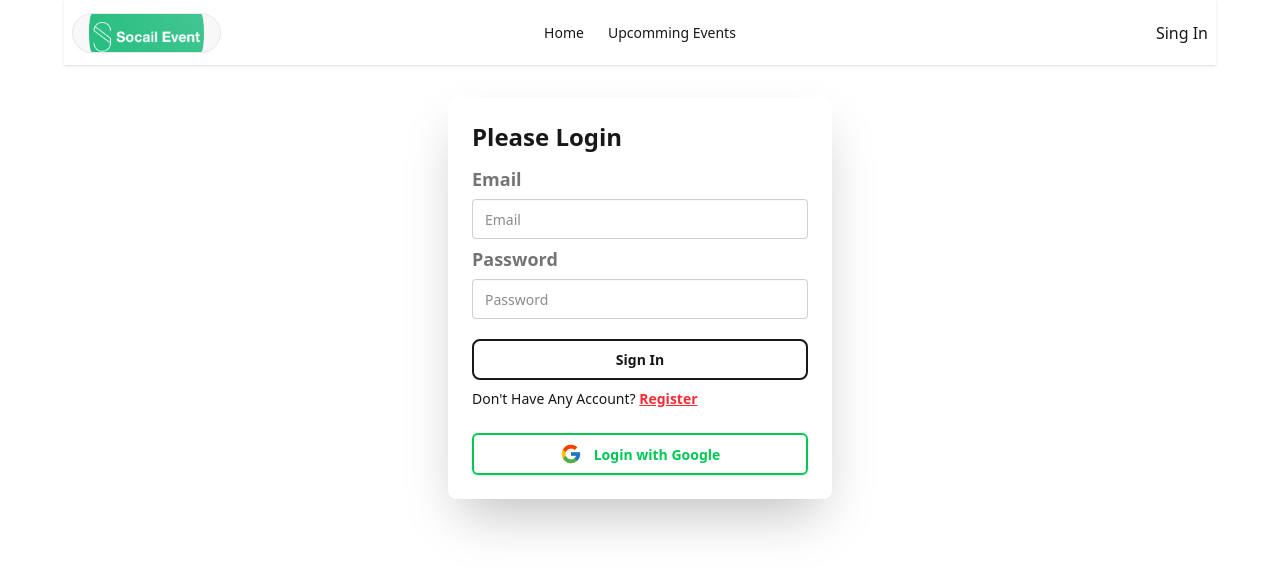
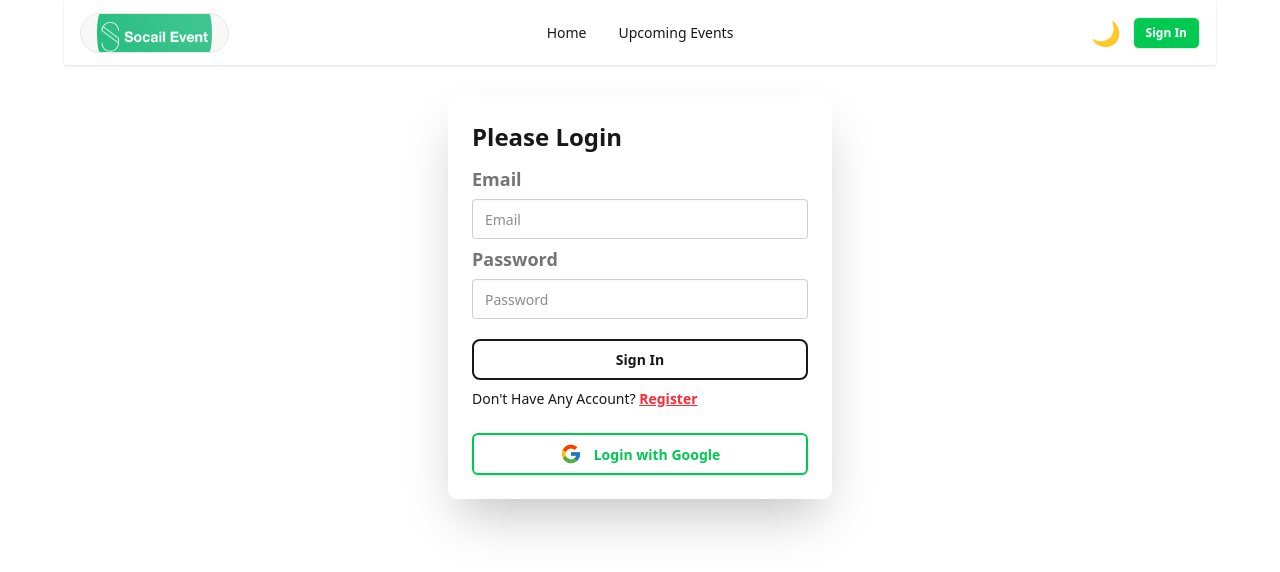
Before and after one commit to monirhossain-oss/social-events-platform-client, a React (Vite) app: page /login in a window 1280 px wide. Shown: the top 572 px of the page. Built offline with nearby package versions, Linux system fonts and the light colour scheme; no server answers.

Commit message:
Implement responsive Navbar with conditional login/logout and user profile dropdown for protected routes

```diff
--- a/index.html
+++ b/index.html
@@ -1,5 +1,5 @@
 <!doctype html>
-<html data-theme="light" lang="en">
+<html  lang="en">
   <head>
     <meta charset="UTF-8" />
     <link rel="icon" type="image/svg+xml" href="/vite.svg" />
--- a/src/Components/Navbar/Navbar.jsx
+++ b/src/Components/Navbar/Navbar.jsx
@@ -1,73 +1,90 @@
 import React from 'react';
-import { Link, NavLink } from 'react-router';
+import { Link, NavLink, useNavigate } from 'react-router';
 import Logo from '../shared/Logo';
 import useAuth from '../../hookes/useAuth/useAuth';
-// import { LogOut } from "lucide-react";
-
+import ThemeToggle from '../ThemeToggle/ThemeToggle';
+import { FaUserCircle } from 'react-icons/fa';
 
 const Navbar = () => {
     const { user, logOut } = useAuth();
-    const links = <>
-        <li><NavLink to='/'>Home</NavLink></li>
-        <li><NavLink to='/upcoming-events'>Upcomming Events</NavLink></li>
-        {
-            user && <>
-                <li><NavLink to='/create-event'>Create Event</NavLink></li>
-                <li><NavLink to='/joined-events'>Join Events</NavLink></li>
-                <li><NavLink to='/my-events'>My Events</NavLink></li>
-            </>
-        }
-    </>
+    const navigate = useNavigate();
 
     const handleLogOut = () => {
         logOut()
-            .then(result => {
-                console.log(result)
+            .then(() => {
+                navigate('/login');
             })
-            .catch(error => {
-                console.log(error)
-            })
-    }
+            .catch(error => console.log(error));
+    };
+
+    const navLinks = (
+        <>
+            <li><NavLink to="/">Home</NavLink></li>
+            <li><NavLink to="/upcoming-events">Upcoming Events</NavLink></li>
+            {
+                user && <>
+                    <li><NavLink to="/create-event">Create Event</NavLink></li>
+                    <li><NavLink to="/joined-events">Joined Events</NavLink></li>
+                    <li><NavLink to="/my-events">My Events</NavLink></li>
+                </>
+            }
+        </>
+    );
+
+    const profileMenu = (
+        <ul tabIndex={0} className="dropdown-content menu shadow bg-base-100 rounded-box w-52 z-50 mt-3">
+            <li><NavLink to="/create-event">Create Event</NavLink></li>
+            <li><NavLink to="/joined-events">Joined Events</NavLink></li>
+            <li><NavLink to="/my-events">My Events</NavLink></li>
+            <li>
+                <button onClick={handleLogOut} className="text-left">Logout</button>
+            </li>
+        </ul>
+    );
 
     return (
-        <div className="navbar bg-base-100 shadow-sm">
+        <div className="navbar bg-base-100 shadow-sm px-4 sticky top-0 z-40">
             <div className="navbar-start">
-                <div className="dropdown">
-                    <div tabIndex={0} role="button" className="btn btn-ghost lg:hidden">
-                        <svg xmlns="http://www.w3.org/2000/svg" className="h-5 w-5" fill="none" viewBox="0 0 24 24" stroke="currentColor"> <path strokeLinecap="round" strokeLinejoin="round" strokeWidth="2" d="M4 6h16M4 12h8m-8 6h16" /> </svg>
+                <div className="dropdown lg:hidden">
+                    <div tabIndex={0} role="button" className="btn btn-ghost">
+                        <svg xmlns="http://www.w3.org/2000/svg" className="h-6 w-6" fill="none"
+                            viewBox="0 0 24 24" stroke="currentColor">
+                            <path strokeLinecap="round" strokeLinejoin="round" strokeWidth="2"
+                                d="M4 6h16M4 12h16M4 18h16" />
+                        </svg>
                     </div>
-                    <ul
-                        tabIndex={0}
-                        className="menu menu-sm dropdown-content bg-base-100 rounded-box z-1 mt-3 w-52 p-2 shadow">
-                        {
-                            links
-                        }
+                    <ul tabIndex={0} className="menu menu-sm dropdown-content mt-3 p-2 shadow bg-base-100 rounded-box w-52">
+                        {navLinks}
                     </ul>
                 </div>
-                <Logo></Logo>
+                <Logo />
             </div>
+
             <div className="navbar-center hidden lg:flex">
-                <ul className="menu menu-horizontal px-1">
-                    {
-                        links
-                    }
+                <ul className="menu menu-horizontal px-1 gap-2">
+                    {navLinks}
                 </ul>
             </div>
-            <div className="navbar-end">
-                {
-                    user ? <>
-                        <button
-                            onClick={handleLogOut}
-                            className="flex items-center gap-2 px-4 py-2 bg-red-400 hover:bg-red-600 cursor-pointer text-white font-semibold rounded-xl shadow-md transition duration-300 ease-in-out"
-                        >
 
-                            Logout
-                        </button>
-                    </> :
-                        <>
-                            <Link to='/login'>Sing In</Link>
-                        </>
-                }
+            <div className="navbar-end flex items-center gap-3">
+                <ThemeToggle />
+                {user ? (
+                    <div className="dropdown dropdown-end">
+                        <div tabIndex={0} role="button" className="btn btn-ghost btn-circle avatar tooltip tooltip-bottom"
+                            data-tip={user.displayName || "Profile"}>
+                            {user.photoURL ? (
+                                <div className="w-10 rounded-full">
+                                    <img src={user.photoURL} alt="profile" />
+                                </div>
+                            ) : (
+                                <FaUserCircle className="text-3xl" />
+                            )}
+                        </div>
+                        {profileMenu}
+                    </div>
+                ) : (
+                    <Link to="/login" className="btn btn-sm bg-green-500 text-white hover:bg-green-600 rounded-md">Sign In</Link>
+                )}
             </div>
         </div>
     );
--- /dev/null
+++ b/src/Components/ThemeToggle/ThemeToggle.jsx
@@ -0,0 +1,17 @@
+import { useContext } from "react";
+import { ThemeContext } from "../../context/ThemeContext/ThemeProvider";
+
+const ThemeToggle = () => {
+    const { theme, toggleTheme } = useContext(ThemeContext);
+
+    return (
+        <button
+            onClick={toggleTheme}
+            className=" rounded-full text-2xl   text-black dark:text-white"
+        >
+            {theme === 'dark' ? '☀️' :'🌙'}
+        </button>
+    );
+};
+
+export default ThemeToggle;
--- /dev/null
+++ b/src/context/ThemeContext/ThemeProvider.jsx
@@ -0,0 +1,38 @@
+import React, { createContext, useEffect, useState } from 'react';
+
+export const ThemeContext = createContext();
+
+const ThemeProvider = ({ children }) => {
+    // প্রথমে লোকালথেকে থিম নেবে, না থাকলে light সেট করবে
+    const [theme, setTheme] = useState('light');
+
+    useEffect(() => {
+        const savedTheme = localStorage.getItem('theme');
+        if (savedTheme) {
+            setTheme(savedTheme);
+            document.documentElement.setAttribute('data-theme', savedTheme);
+        } else {
+            document.documentElement.setAttribute('data-theme', 'light');
+        }
+    }, []);
+
+    const toggleTheme = () => {
+        if (theme === 'light') {
+            setTheme('dark');
+            localStorage.setItem('theme', 'dark');
+            document.documentElement.setAttribute('data-theme', 'dark');
+        } else {
+            setTheme('light');
+            localStorage.setItem('theme', 'light');
+            document.documentElement.setAttribute('data-theme', 'light');
+        }
+    };
+
+    return (
+        <ThemeContext value={{ theme, toggleTheme }}>
+            {children}
+        </ThemeContext>
+    );
+};
+
+export default ThemeProvider;
--- /dev/null
+++ b/src/eventsApi.js
@@ -0,0 +1,10 @@
+export const upcomingEventsListPromised = (search = '', type = '') => {
+    let url = `/events?`;
+    if (type) url += `type=${type}&`;
+    if (search) url += `search=${search}&`;
+
+    return fetch(`https://your-server-url${url}`, {
+        credentials: 'include' // Cookie attach হবে
+    })
+        .then(res => res.json());
+};
--- a/src/layouts/MainLayout/MainLayout.jsx
+++ b/src/layouts/MainLayout/MainLayout.jsx
@@ -1,12 +1,12 @@
 import React from 'react';
 import Navbar from '../../Components/Navbar/Navbar';
-import { Outlet } from 'react-router';
+import { Outlet } from 'react-router'; // ✅ এখানে 'react-router' এর পরিবর্তে 'react-router-dom' দিতে হবে
 
 const MainLayout = () => {
     return (
-        <div className='w-6xl mx-auto'>
-            <Navbar></Navbar>
-            <Outlet></Outlet>
+        <div className='max-w-6xl mx-auto'>
+            <Navbar />
+            <Outlet />
         </div>
     );
 };
--- a/src/pages/CreateEvert/CreateEvents.jsx
+++ b/src/pages/CreateEvert/CreateEvents.jsx
@@ -71,7 +71,7 @@ const CreateEvent = () => {
 
     return (
         <div className="max-w-3xl mx-auto p-6 bg-white rounded shadow mt-8">
-            <h2 className="text-2xl font-bold mb-6 text-center">Create New Event</h2>
+            <h2 className="dark:text-2xl dark:font-bold dark:text-black mb-6 text-center">Create New Event</h2>
             <form onSubmit={handleSubmit(onSubmit)} className="space-y-4">
 
                 {/* Title */}
@@ -112,7 +112,7 @@ const CreateEvent = () => {
 
                 {/* Thumbnail URL */}
                 <div>
-                    <label className="block mb-1 font-semibold">Thumbnail Image URL</label>
+                    <label className="block dark:text-black mb-1 font-semibold">Thumbnail Image URL</label>
                     <input
                         {...register("thumbnail", { required: "Thumbnail URL is required" })}
                         placeholder="Enter thumbnail image URL"
--- /dev/null
+++ b/src/useAxiosSecure.js
@@ -0,0 +1,17 @@
+import axios from 'axios';
+import { useEffect } from 'react';
+
+const axiosSecure = axios.create({
+    baseURL: 'https://your-server-url',
+    withCredentials: true // Cookie attach হবে
+});
+
+const useAxiosSecure = () => {
+    useEffect(() => {
+        // interceptors চাইলে এখানে future enhance করতে পারো
+    }, []);
+
+    return axiosSecure;
+};
+
+export default useAxiosSecure;
--- /dev/null
+++ b/tailwind.config.js
@@ -0,0 +1,11 @@
+export default {
+    darkMode: 'class',
+    content: [
+        "./index.html",
+        "./src/**/*.{js,ts,jsx,tsx}",
+    ],
+    theme: {
+        extend: {},
+    },
+    plugins: [],
+}
```
Also changed, not shown: src/main.jsx (+6 -3 lines).
